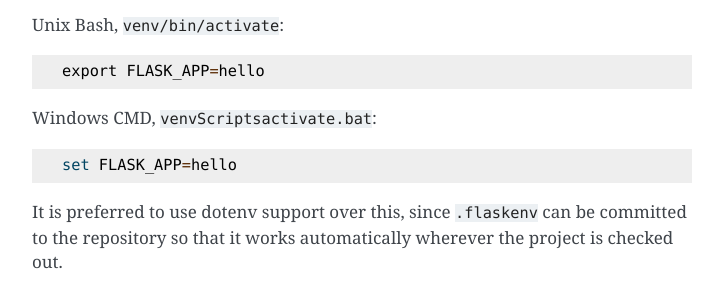
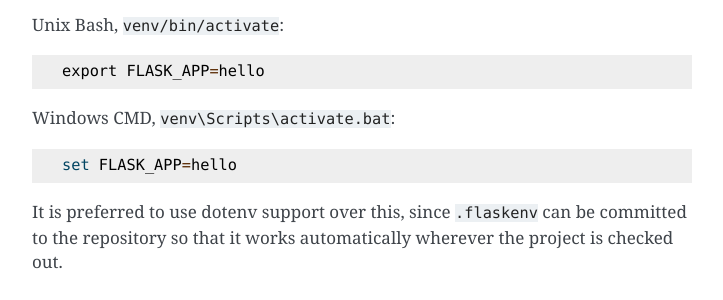
Before and after one commit to th37rose/ava_backend, a Sphinx documentation site: the page built from docs/cli.rst, in a window 1280 px wide and 900 px high, scrolled down 3404 px. Shown: the part 150-450 px from the top of the window, without its empty margins (388-1111 px from the left). Built offline with Sphinx 7.4.7, drawn with Linux system fonts in a browser that asks for light colours.

Commit message:
Docs: Add missing backslash

```diff
--- a/docs/cli.rst
+++ b/docs/cli.rst
@@ -176,7 +176,7 @@ Unix Bash, :file:`venv/bin/activate`::
 
     export FLASK_APP=hello
 
-Windows CMD, :file:`venv\Scripts\activate.bat`::
+Windows CMD, :file:`venv\\Scripts\\activate.bat`::
 
     set FLASK_APP=hello
 
```
